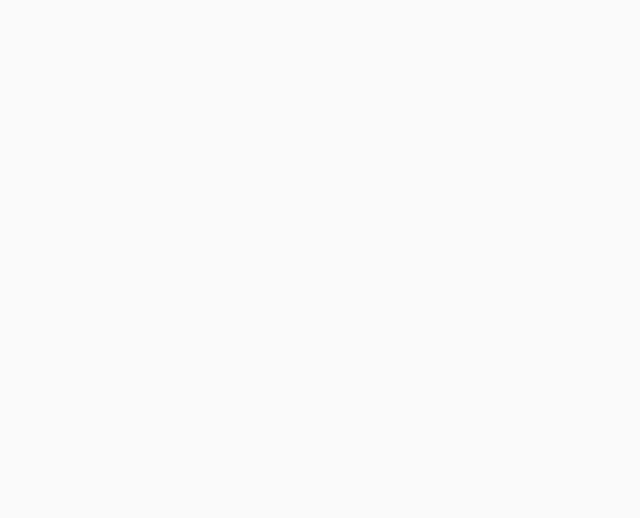
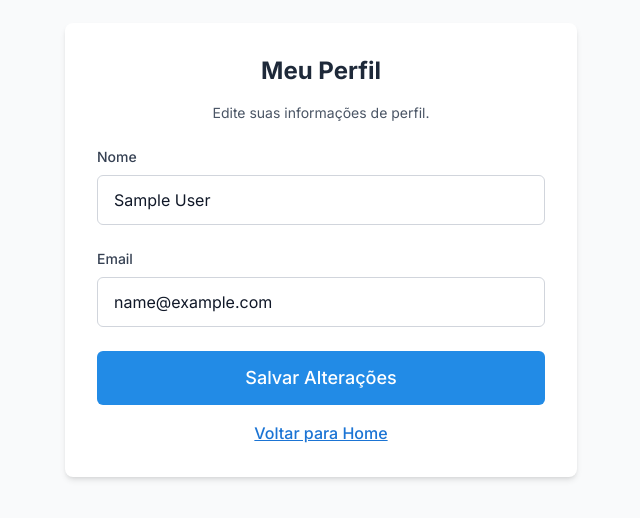
Before and after one commit to JPCabral04/PersonalFinance, a React (Vite) app in the folder frontend/: page /profile in a window 1280 px wide. Before the commit this address had no page. Shown: the part 150-668 px from the top of the page, without its empty margins (319-959 px from the left). Built offline with nearby package versions, Linux system fonts and the light colour scheme; sample sign-in values are in the browser's storage.

Commit message:
feat(profile): add ProfilePage component with user profile editing functionality. Closes #24, Closes #25

```diff
--- a/frontend/src/App.tsx
+++ b/frontend/src/App.tsx
@@ -12,6 +12,7 @@ import RegisterPage from './pages/RegisterPage';
 import LoadingSpinner from './components/LoadingSpinner';
 import CreateAccountPage from './pages/CreateAccountPage';
 import AccountsPage from './pages/AccountsPage';
+import ProfilePage from './pages/ProfilePage';
 
 const PrivateRoute: React.FC<{ children: React.ReactNode }> = ({
   children,
@@ -75,12 +76,19 @@ const App: React.FC = () => {
               </PrivateRoute>
             }
           />
-
           <Route
             path="/accounts"
             element={
               <PrivateRoute>
                 <AccountsPage />
+              </PrivateRoute>
+            }
+          />
+          <Route
+            path="/profile"
+            element={
+              <PrivateRoute>
+                <ProfilePage />
               </PrivateRoute>
             }
           />
--- a/frontend/src/pages/ProfilePage.tsx
+++ b/frontend/src/pages/ProfilePage.tsx
@@ -1,3 +1,217 @@
-export default function ProfilePage() {
-  return <h1 className="m-2 p-4 text-white">Profile Page</h1>;
+// src/pages/ProfilePage.tsx
+
+import React, { useState, useEffect } from 'react';
+import { useForm, type SubmitHandler } from 'react-hook-form';
+import { useNavigate } from 'react-router-dom';
+import { useAuth } from '@/context/AuthContext';
+import type { UpdateUserPayload } from '@/types/userType';
+import { updateUser } from '@/services/user';
+import LoadingSpinner from '@/components/LoadingSpinner';
+
+interface ProfileFormData {
+  name: string;
+  email: string;
 }
+
+const ProfilePage: React.FC = () => {
+  const { user, isAuthenticated, isLoadingAuth, logout } = useAuth();
+  const navigate = useNavigate();
+
+  const [localError, setLocalError] = useState<string | null>(null);
+  const [successMessage, setSuccessMessage] = useState<string | null>(null);
+
+  const {
+    register: rhfRegister,
+    handleSubmit,
+    formState: { errors, isValid, isSubmitting },
+    reset,
+  } = useForm<ProfileFormData>({
+    mode: 'onChange',
+    defaultValues: {
+      name: user?.name || '',
+      email: user?.email || '',
+    },
+  });
+
+  useEffect(() => {
+    if (user) {
+      reset({
+        name: user.name,
+        email: user.email,
+      });
+    }
+  }, [user, reset]);
+
+  const onSubmit: SubmitHandler<ProfileFormData> = async (formData) => {
+    setLocalError(null);
+    setSuccessMessage(null);
+
+    if (!isAuthenticated || !user || !user.id) {
+      setLocalError(
+        'Sua sessão expirou ou o ID do usuário não está disponível. Por favor, faça login novamente.',
+      );
+      console.error('Erro: Usuário não autenticado ou userId ausente.');
+      return;
+    }
+
+    try {
+      const payload: UpdateUserPayload = {
+        name: formData.name,
+        email: formData.email,
+      };
+
+      const updatedUser = await updateUser(user.id, payload);
+      if (updatedUser.email !== user.email) {
+        setSuccessMessage(
+          'Perfil atualizado. Seu email foi alterado. Por favor, faça login novamente com o novo email.',
+        );
+
+        setTimeout(() => {
+          logout();
+          navigate('/login');
+        }, 3000);
+      } else {
+        setSuccessMessage('Perfil atualizado com sucesso!');
+      }
+    } catch (err: any) {
+      setLocalError(
+        err.response?.data?.message ||
+          'Falha ao atualizar o perfil. Verifique os dados ou tente novamente.',
+      );
+      console.error('Erro ao atualizar o perfil:', err);
+    }
+  };
+
+  if (isLoadingAuth) {
+    return <LoadingSpinner />;
+  }
+
+  if (!isAuthenticated) {
+    return (
+      <p className="mt-10 text-center text-red-500">
+        Não autenticado. Redirecionando para login...
+      </p>
+    );
+  }
+
+  if (!user || !user.id) {
+    return (
+      <p className="mt-10 text-center text-red-500">
+        Não foi possível carregar os dados do perfil. Por favor, faça login
+        novamente.
+      </p>
+    );
+  }
+
+  const isFormDisabled = isLoadingAuth || isSubmitting;
+
+  return (
+    <div className="flex min-h-screen flex-col items-center justify-center bg-gray-50">
+      <div className="w-full max-w-lg rounded-lg bg-white px-4 py-8 sm:px-6 md:px-8 md:shadow-md">
+        <h2 className="mb-4 text-center text-2xl font-extrabold text-gray-800">
+          Meu Perfil
+        </h2>
+        <p className="mt-2 mb-6 text-center text-sm text-gray-600">
+          Edite suas informações de perfil.
+        </p>
+        <form className="space-y-6" onSubmit={handleSubmit(onSubmit)}>
+          {localError && (
+            <div className="animate-fade-in rounded-md border border-red-200 bg-red-50 px-4 py-3 text-center text-sm text-red-700">
+              {localError}
+            </div>
+          )}
+          {successMessage && (
+            <div className="bg-secondary-50 border-secondary-200 text-secondary-700 animate-fade-in rounded-md border px-4 py-3 text-center text-sm">
+              {successMessage}
+            </div>
+          )}
+          {/* Campo Nome */}
+          <div>
+            <label
+              htmlFor="name"
+              className="mb-2 block text-sm font-medium text-gray-700"
+            >
+              Nome
+            </label>
+            <input
+              id="name"
+              type="text"
+              autoComplete="name"
+              placeholder={user.name}
+              {...rhfRegister('name', {
+                required: 'O nome é obrigatório.',
+              })}
+              className={`relative block w-full appearance-none border px-4 py-3 ${
+                errors.name ? 'border-red-400' : 'border-gray-300'
+              } focus:ring-primary-500 focus:border-primary-500 rounded-md text-sm text-gray-900 placeholder-gray-500 transition duration-200 ease-in-out focus:outline-none sm:text-base ${
+                isFormDisabled ? 'cursor-not-allowed bg-gray-100' : ''
+              }`}
+              disabled={isFormDisabled}
+            />
+            {errors.name && (
+              <p className="mt-2 text-sm text-red-600">{errors.name.message}</p>
+            )}
+          </div>
+          {/* Campo Email */}
+          <div>
+            <label
+              htmlFor="email"
+              className="mb-2 block text-sm font-medium text-gray-700"
+            >
+              Email
+            </label>
+            <input
+              id="email"
+              type="email"
+              autoComplete="email"
+              placeholder={user.email}
+              {...rhfRegister('email', {
+                required: 'O email é obrigatório.',
+                pattern: {
+                  value: /^[a-zA-Z0-9._%+-]+@[a-zA-Z0-9.-]+\.[a-zA-Z]{2,4}$/,
+                  message: 'Por favor, insira um email válido.',
+                },
+              })}
+              className={`relative block w-full appearance-none border px-4 py-3 ${
+                errors.email ? 'border-red-400' : 'border-gray-300'
+              } focus:ring-primary-500 focus:border-primary-500 rounded-md text-sm text-gray-900 placeholder-gray-500 transition duration-200 ease-in-out focus:outline-none sm:text-base ${
+                isFormDisabled ? 'cursor-not-allowed bg-gray-100' : ''
+              }`}
+              disabled={isFormDisabled}
+            />
+            {errors.email && (
+              <p className="mt-2 text-sm text-red-600">
+                {errors.email.message}
+              </p>
+            )}
+          </div>
+          {/* Botão de Salvar Alterações */}
+          <div>
+            <button
+              type="submit"
+              disabled={isFormDisabled || !isValid}
+              className={`group relative flex w-full justify-center rounded-md border border-transparent px-6 py-3 text-lg font-medium text-white ${
+                isFormDisabled || !isValid
+                  ? 'bg-primary-700/40 cursor-not-allowed'
+                  : 'bg-primary-500 hover:bg-primary-600 focus:ring-primary-500 focus:ring-2 focus:ring-offset-2 focus:outline-none'
+              } transition duration-200 ease-in-out`}
+            >
+              {isFormDisabled ? 'Salvando...' : 'Salvar Alterações'}
+            </button>
+          </div>
+        </form>
+        <div className="mt-4 text-center">
+          <button
+            type="button"
+            onClick={() => navigate('/')}
+            className="text-primary-600 hover:text-primary-700 focus:ring-primary-500 font-medium underline focus:ring-2 focus:ring-offset-2 focus:outline-none"
+          >
+            Voltar para Home
+          </button>
+        </div>
+      </div>
+    </div>
+  );
+};
+
+export default ProfilePage;
```
